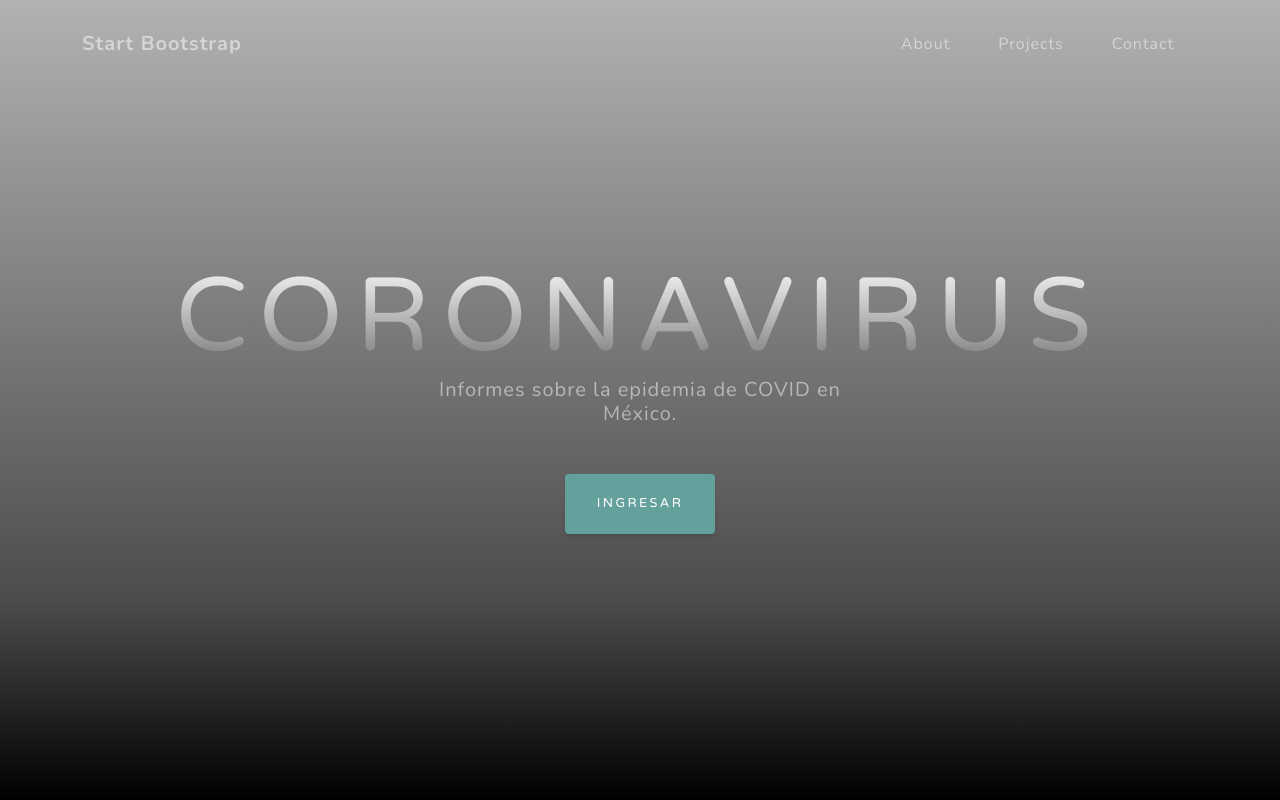
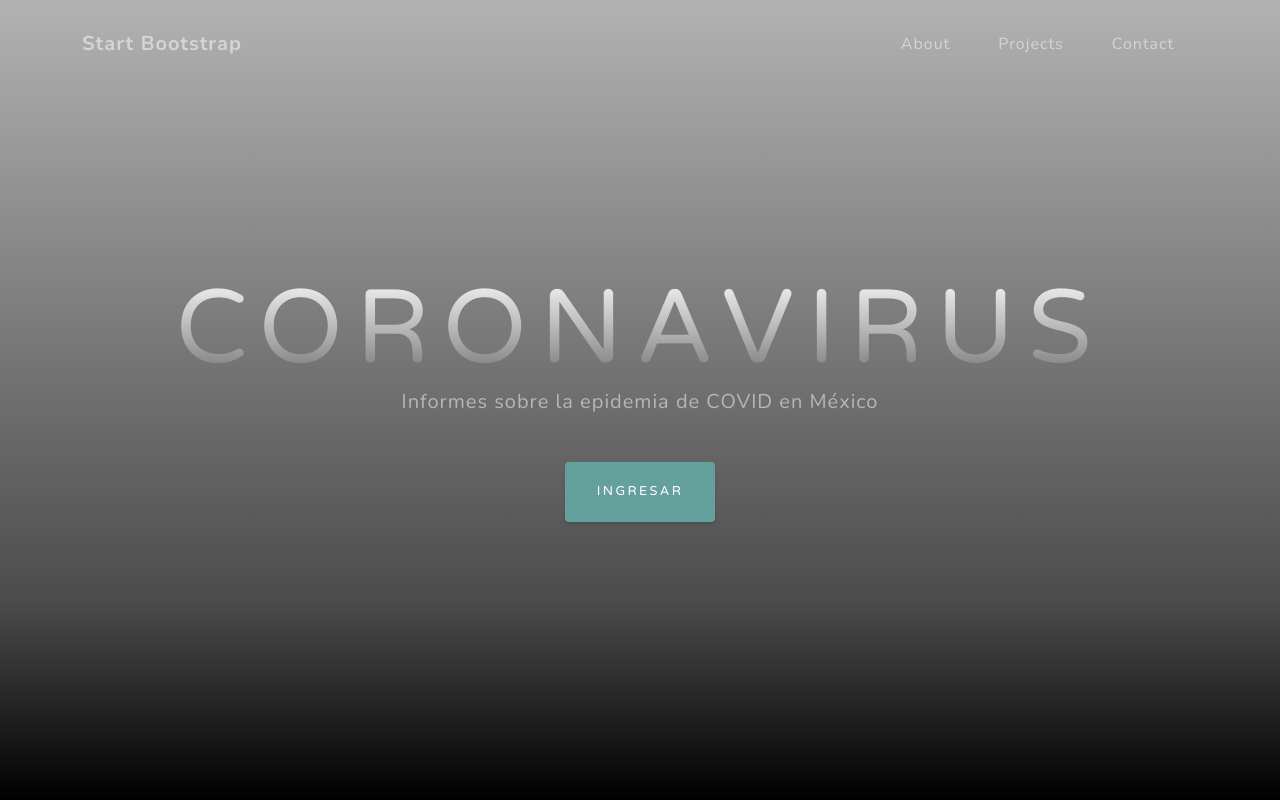
Before and after one commit to Noemi2208/SARS-COV-2-EPIDEMIOLOGY, a plain HTML site: page index.html in a window 1280 px wide. Shown: the top 800 px of the page. Drawn offline with nearby package versions, Linux system fonts and the light colour scheme.

Commit message:
Update index.html

```diff
--- a/index.html
+++ b/index.html
@@ -38,8 +38,8 @@
             <div class="container d-flex h-100 align-items-center">
                 <div class="mx-auto text-center">
                     <h1 class="mx-auto my-0 text-uppercase">CORONAVIRUS</h1>
-                    <h2 class="text-white-50 mx-auto mt-2 mb-5">Informes sobre la epidemia de COVID en México.</h2>
-                    <a class="btn btn-primary js-scroll-trigger" href="#about">INGRESAR</a>
+                    <h2 class="text-white-50 mx-auto mt-2 mb-5">Informes sobre la epidemia de COVID en México</h2>
+                    <a class="btn btn-primary js-scroll-trigger" href="#about">INGRESAR </a>
                 </div>
             </div>
         </header>
```
